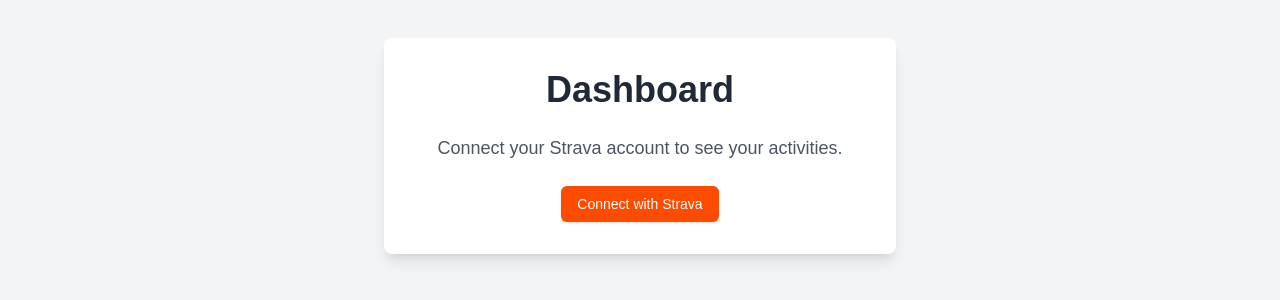
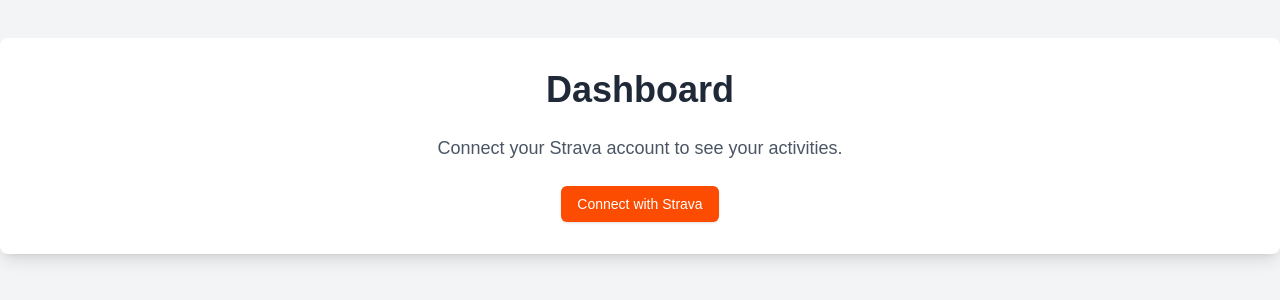
Before and after one commit to DeclanBengtson/strava-visualiser, a Next.js app: page / in a window 1280 px wide. Shown: the part 254-554 px from the top of the page. Built offline with nearby package versions, Linux system fonts and the light colour scheme; no server answers.

Commit message:
Update: Login page styling

```diff
--- a/app/page.tsx
+++ b/app/page.tsx
@@ -9,7 +9,7 @@
 
     return (
         <div className="flex items-center justify-center min-h-screen bg-gray-100">
-            <div className="w-full max-w-lg bg-white shadow-lg rounded-lg p-8">
+            <div className="w-full max-w-* bg-white shadow-lg rounded-lg p-8">
             {isAuthenticated ? (
                 <StravaData />
             ) : (
```
